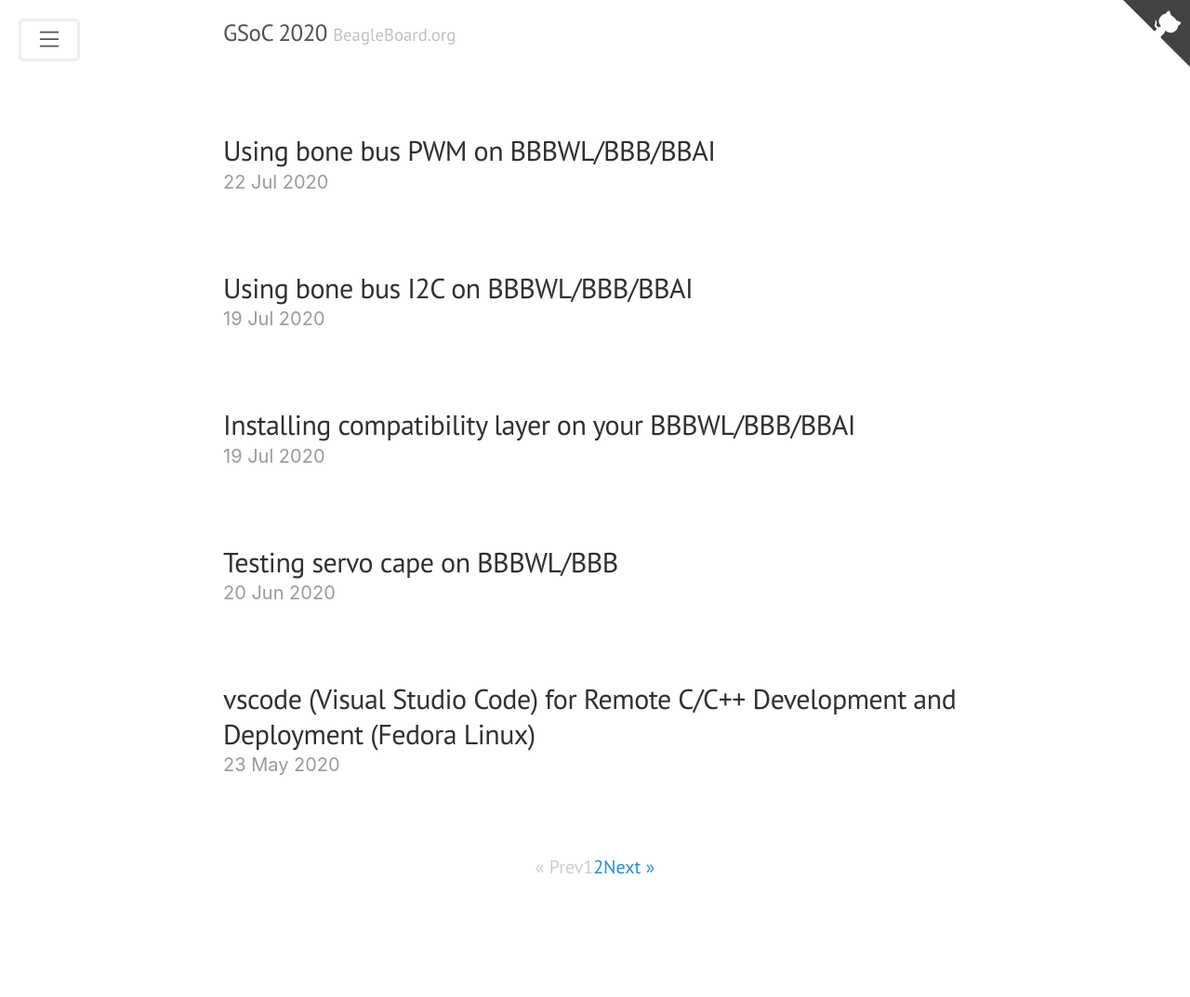
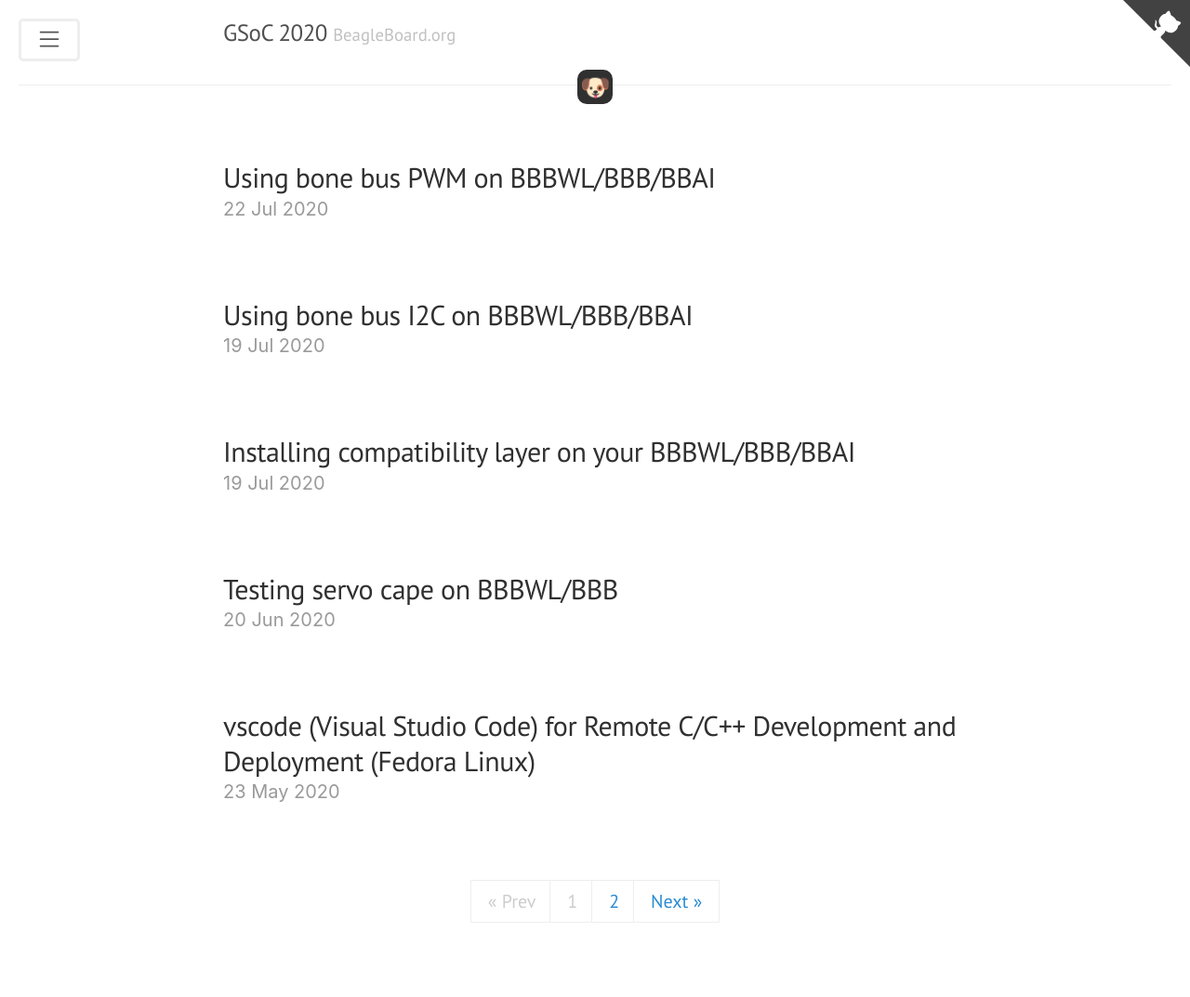
Before and after one commit to lorforlinux/GSoC2020_BeagleBoard.org, a Jekyll site: the page built from blog/index.html, in a window 1280 px wide. Shown: the whole page at 93% size. Built offline with Jekyll 4.4.1, drawn with Linux system fonts in a browser that asks for light colours; nearby versions of some CDN libraries; the list of posts is cut into pages by our own code; before the commit the page ends 1028 px from its top, so only the background shows below that.

Commit message:
Update style.css

```diff
--- a/public/css/style.css
+++ b/public/css/style.css
@@ -1 +1,64 @@
 /* for custom css */
+* {
+    margin: 0;
+    padding: 0;
+    -webkit-box-sizing: border-box;
+       -moz-box-sizing: border-box;
+            box-sizing: border-box;
+}
+
+html, body{
+    overflow-x: hidden;
+}
+
+hr.drop{
+    /* padding-top: 1rem; */
+    padding-bottom: 1rem;
+    margin-bottom: 3rem;
+    width: 100%;
+    overflow:visible;
+    padding:0;
+    border:none;
+    border-top: 1px solid #eee;
+    color:#dc3545;
+    text-align:center;
+    /* color:red; */
+}
+hr.drop:after{
+    content:"🐶";
+    display: iniline-block;
+    position:relative;
+    top:-0.7em;
+    font-size:1.3em;
+    padding:.1em;
+    border-radius: 0.5rem;
+    background:#303030;
+}
+
+ul{
+    margin-bottom: 0 !important;
+}
+
+.nav-li {
+    padding-left:  1.5rem;
+    padding-right: 1.5rem;
+    border-bottom: 1px solid rgb(71, 71, 71);
+}
+
+.pagination a, .pagination span {
+    padding: 7px 18px;
+    border: 1px solid #eee;
+    margin-left: -2px;
+    margin-right: -2px;
+    background-color: #ffffff;
+    display: inline-block;
+}
+
+.pagination a :hover {
+    background-color: #f1f1f1;
+    color: #333;
+}
+
+.pagination {
+    text-align: center;
+}
```
